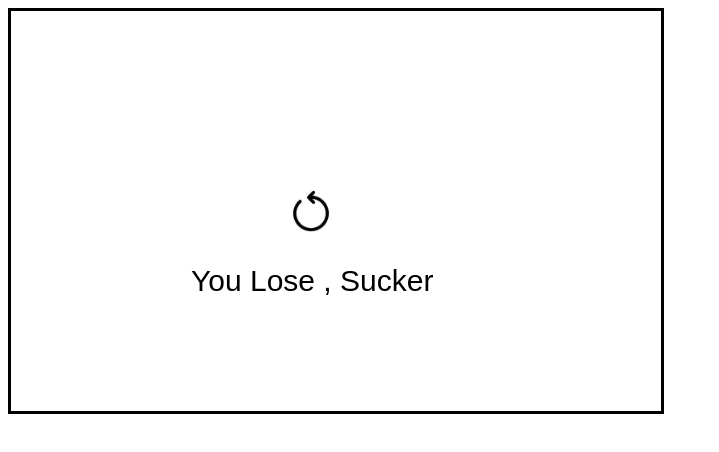
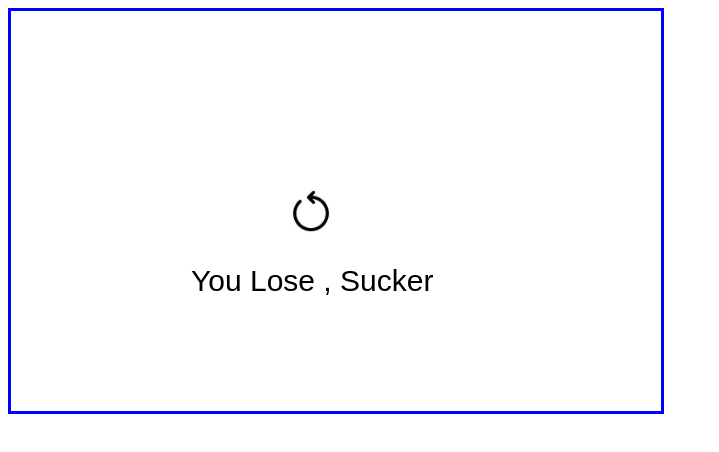
Before and after one commit to 98091023061/Arkanoid, a plain HTML site: page index.html in a window 1280 px wide. Shown: the whole page, without its empty margins (0-719 px from the left). Drawn offline with Linux system fonts and the light colour scheme.

Commit message:
Update index.html blue border

```diff
--- a/index.html
+++ b/index.html
@@ -8,7 +8,7 @@
 </head>
 <body>
 
-    <canvas id="arkanoidCanva"  width= "650" height="400" style="border:solid black ;"></canvas>
+    <canvas id="arkanoidCanva"  width= "650" height="400" style="border:solid blue ;"></canvas>
     <script src="./js/main.js"></script>
 
 
```
